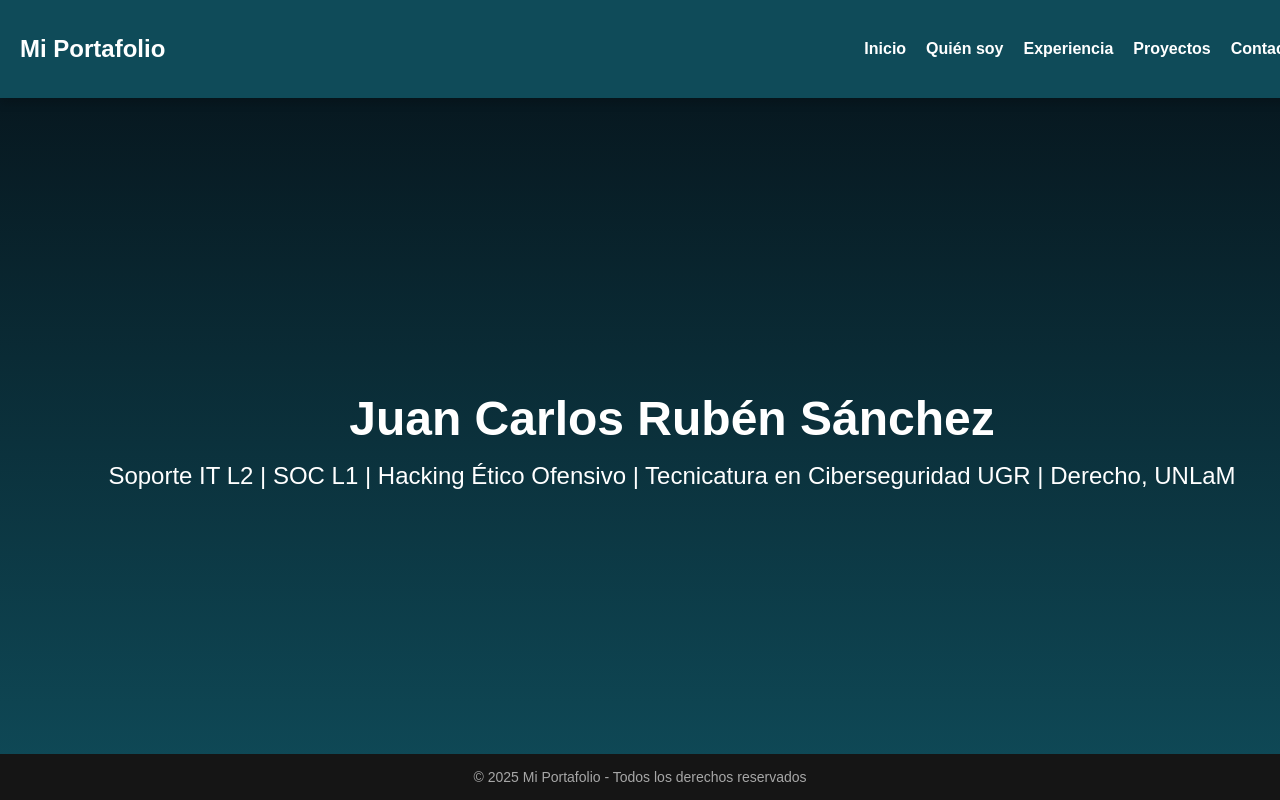
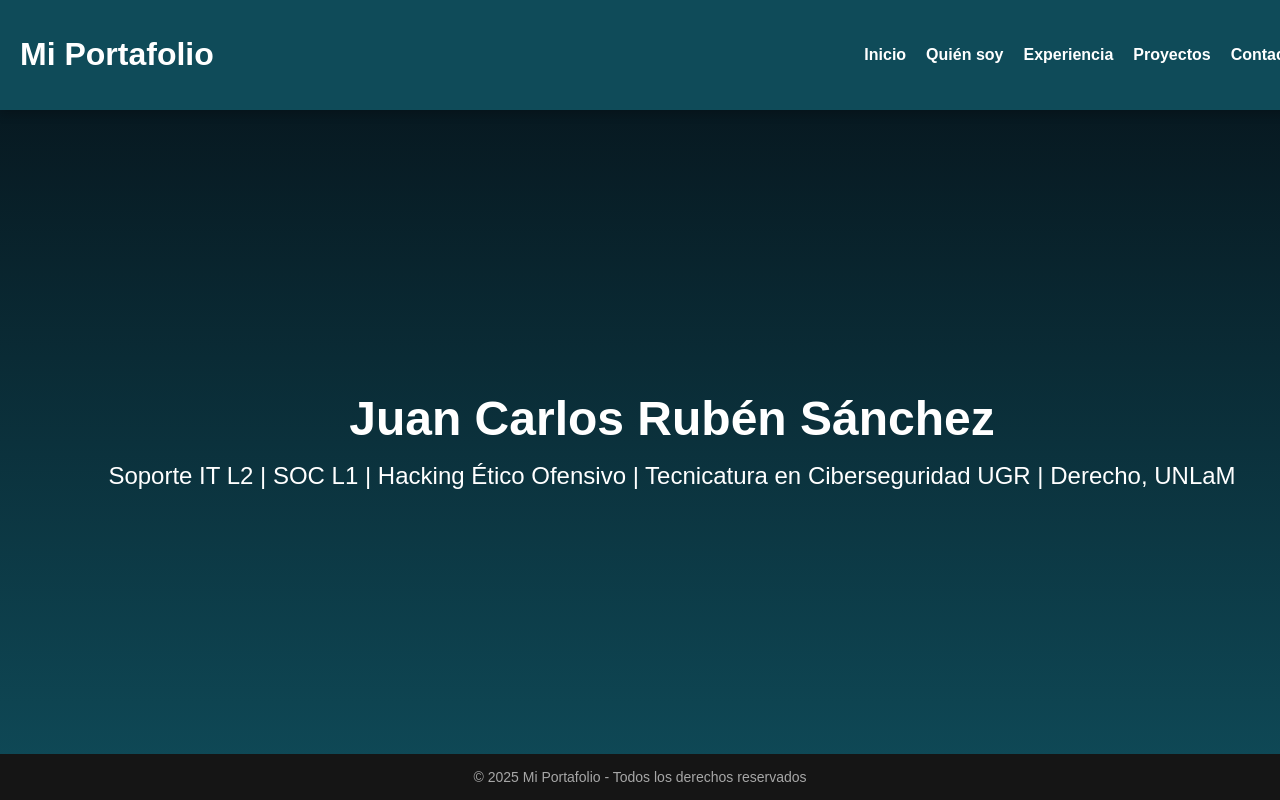
Before and after one commit to GiaWong/Portafolio_JC, a Next.js app: page / in a window 1280 px wide. Shown: the top 800 px of the page. Built offline with nearby package versions, Linux system fonts and the light colour scheme.

Commit message:
fix: corrijo implementacion del Layout

```diff
--- a/src/components/layout/Layout.js
+++ b/src/components/layout/Layout.js
@@ -1,54 +1,4 @@
-import { useState } from "react";
-import { Link } from "react-scroll";
-
-const links = [
-  { label: "Inicio", to: "inicioSection" },
-  { label: "Quién soy", to: "aboutSection" },
-  { label: "Experiencia", to: "experience" },
-  { label: "Proyectos", to: "projectsSection" },
-  { label: "Contacto", to: "contacto" },
-];
-
-const Navbar = () => {
-  const [menuOpen, setMenuOpen] = useState(false);
-
-  const toggleMenu = () => setMenuOpen(!menuOpen);
-  const closeMenu = () => setMenuOpen(false);
-
-  return (
-    <nav className="navbar">
-      <div className="navbar-container">
-        <h2 className="logo">Mi Portafolio</h2>
-
-        {/* Botón menú hamburguesa (solo en móviles) */}
-        <button
-          className="navbar-toggle md:hidden"
-          onClick={toggleMenu}
-          aria-label="Toggle menu"
-        >
-          ☰
-        </button>
-
-        {/* Lista de enlaces con scroll suave */}
-        <ul className={`nav-links ${menuOpen ? "active" : ""}`}>
-          {links.map(({ label, to }, index) => (
-            <li key={index}>
-              <Link
-                to={to}
-                smooth={true}
-                duration={500}
-                offset={-70} // Ajuste para la navbar fija
-                onClick={closeMenu}
-              >
-                {label}
-              </Link>
-            </li>
-          ))}
-        </ul>
-      </div>
-    </nav>
-  );
-};
+import Navbar from "@/components/layout/Navbar";
 
 const Footer = () => (
   <footer className="footer">
```
